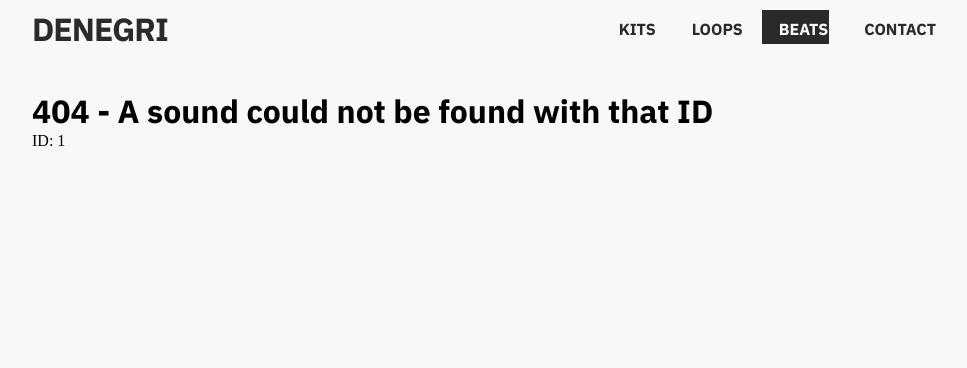
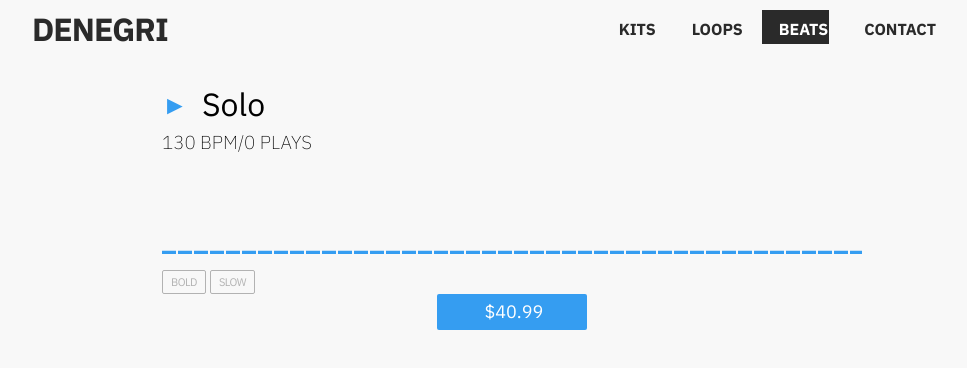
Before and after one commit to richpet9/beat-site, a React (Create React App) app in the folder frontend/: page /beats/1/solo in a window 1280 px wide. Before the commit this address had no page. Shown: the top 368 px of the page, without its empty margins (128-1095 px from the left). Built offline with nearby package versions, Linux system fonts and the light colour scheme.

Commit message:
real sound player

```diff
--- a/frontend/src/components/page_components/RolloverButton.js
+++ b/frontend/src/components/page_components/RolloverButton.js
@@ -9,26 +9,44 @@ class RolloverButton extends Component {
     super(props);
 
     this.state = {
-      beforeStyle: { top: 6 },
-      afterStyle: { top: 45 }
+      before: null,
+      after: null,
+      beforeStyle: { top: 6, left: null },
+      afterStyle: { top: 45, left: null }
     };
   }
 
+  componentDidMount() {
+    const before = document.getElementById('before').offsetWidth;
+    const after = document.getElementById('after').offsetWidth;
+    const button = document.getElementById('rollover-button').offsetWidth;
+
+    const beforeLeft = button / 2 - before / 2;
+    const afterLeft = button / 2 - after / 2;
+    this.setState({ before: beforeLeft, after: afterLeft, beforeStyle: { top: 6, left: beforeLeft }, afterStyle: { top: 45, left: afterLeft } });
+  }
+
   handleMouseOver() {
-    this.setState({ beforeStyle: { top: -45 }, afterStyle: { top: 6 } });
+    this.setState({ beforeStyle: { top: -45, left: this.state.before }, afterStyle: { top: 6, left: this.state.after } });
   }
 
   handleMouseOut() {
-    this.setState({ beforeStyle: { top: 6 }, afterStyle: { top: 45 } });
+    this.setState({ beforeStyle: { top: 6, left: this.state.before }, afterStyle: { top: 45, left: this.state.after } });
   }
 
   render() {
     return (
-      <Link to="" className="button rollover-button-container" onMouseOver={this.handleMouseOver.bind(this)} onMouseOut={this.handleMouseOut.bind(this)}>
-        <span className="rollover-before" style={this.state.beforeStyle}>
+      <Link
+        to={this.props.to}
+        id="rollover-button"
+        className="button rollover-button-container"
+        onMouseOver={this.handleMouseOver.bind(this)}
+        onMouseOut={this.handleMouseOut.bind(this)}
+      >
+        <span className="rollover-before" id="before" style={this.state.beforeStyle}>
           {this.props.before}
         </span>
-        <span className="rollover-after" style={this.state.afterStyle}>
+        <span className="rollover-after" id="after" style={this.state.afterStyle}>
           {this.props.after}
         </span>
       </Link>
--- a/frontend/src/components/page_components/SoundPlayer.js
+++ b/frontend/src/components/page_components/SoundPlayer.js
@@ -8,42 +8,44 @@ class SoundPlayer extends Component {
   constructor(props) {
     super(props);
 
+    //These are global variables for use in other methods
     this.analyser = null;
     this.canvas = null;
     this.ctx = null;
 
+    //Width is the width of the canvas, progress is for the bar
     this.state = {
-      width: null
+      width: null,
+      progress: 0
     };
 
     //Bind functions
     this.frameLoop = this.frameLoop.bind(this);
+    this.handleKeyPress = this.handleKeyPress.bind(this);
   }
 
+  //This method builds the source URL for the sound
   buildSourceUrl(soundInfo) {
     return '/api/preview/beats/' + soundInfo.id + '/' + soundInfo.name.replace(/ /g, '-').toLowerCase();
+    //return '/dev_sounds/ad-' + soundInfo.name.replace(/ /g, '-').toLowerCase() + '-p.mp3';
   }
 
+  //Whent he component mounts, handle pretty much everything
   componentDidMount() {
+    //First, set the width to the container's width
     this.setState({ width: document.getElementById('sound-player-container').scrollWidth });
 
+    //Get the audio element
     const audioEl = document.getElementById('audio');
-    const playButton = document.getElementById('play-button');
-
-    playButton.onclick = () => {
-      if (audioEl.paused) {
-        audioEl.play();
-      } else {
-        audioEl.pause();
-      }
-    };
 
     //Cross-platform enabling
     window.AudioContext = window.AudioContext || window.webkitAudioContext;
 
+    //Create an audio context and set global analyser
     const audioCtx = new window.AudioContext();
     this.analyser = audioCtx.createAnalyser();
 
+    //Set our other global variables
     this.canvas = document.getElementById('audio-canvas');
     this.ctx = this.canvas.getContext('2d');
 
@@ -54,35 +56,97 @@ class SoundPlayer extends Component {
 
     //Initialize the animation
     this.frameLoop();
+
+    //Some controls!
+    const playButton = document.getElementById('play-button');
+    const pauseButton = document.getElementById('pause-button');
+
+    playButton.onclick = () => {
+      this.playAudio(playButton, pauseButton, audioEl);
+    };
+
+    pauseButton.onclick = () => {
+      this.pauseAudio(playButton, pauseButton, audioEl);
+    };
+
+    //When we press any key ew it's so inefficient
+    document.body.addEventListener('keydown', this.handleKeyPress);
+    document.body.controls = { play: playButton, pause: pauseButton, audio: audioEl };
+
+    //Add a listener to update the progress
+    audioEl.addEventListener('timeupdate', () => {
+      //Update the progress
+      this.setState({ progress: (audioEl.currentTime / audioEl.duration) * 100 + '%' });
+    });
+
+    //Add a listener for clicking on the progress bar (seeking)
+    document.getElementById('progress-bar-container').addEventListener('click', e => {
+      const clickPos = (e.layerX - this.canvas.offsetLeft) / this.canvas.offsetWidth;
+      const clickTime = clickPos * audioEl.duration;
+      audioEl.currentTime = clickTime;
+    });
   }
 
+  //This method runs every frame (~60fps)
   frameLoop() {
     window.requestAnimationFrame(this.frameLoop);
 
+    //Create an array with the number of bins of the analyser
     let fArr = new Uint8Array(this.analyser.frequencyBinCount);
+    //Fill the array
     this.analyser.getByteFrequencyData(fArr);
 
+    //Clear the canvas, set bar color, set number of bars and width
     this.ctx.clearRect(0, 0, this.canvas.width, this.canvas.height);
     this.ctx.fillStyle = 'rgb(53, 157, 241)';
     const numBars = 50;
+    const barWidth = this.canvas.width / numBars;
 
+    //For every bar
     for (let i = 0; i < numBars; i++) {
-      const barWidth = this.canvas.width / numBars;
+      //Set the barX location
       const barX = (barWidth + 2) * i;
-      let barHeight;
-      if (i < 20) {
-        barHeight = -(fArr[i] / 2) - 5;
-      } else {
-        barHeight = -(fArr[i] / 2) - 5;
-      }
+      //Set bar height
+      const barHeight = -(fArr[i] / 2) - 5;
+      //Create the bar for this frame
       this.ctx.fillRect(barX, this.canvas.height, barWidth, barHeight);
     }
+  }
+
+  pauseAudio(playButton, pauseButton, audioEl) {
+    audioEl.pause();
+    playButton.style.display = 'inline-block';
+    pauseButton.style.display = 'none';
+  }
+
+  playAudio(playButton, pauseButton, audioEl) {
+    audioEl.play();
+    playButton.style.display = 'none';
+    pauseButton.style.display = 'inline-block';
+  }
+
+  handleKeyPress(e) {
+    //If we pressed space (32)
+    if (e.keyCode === 32) {
+      if (e.target.controls.audio.paused) {
+        this.playAudio(e.target.controls.play, e.target.controls.pause, e.target.controls.audio);
+      } else {
+        this.pauseAudio(e.target.controls.play, e.target.controls.pause, e.target.controls.audio);
+      }
+    }
+  }
+
+  componentWillUnmount() {
+    document.body.removeEventListener('keydown', this.handleKeyPress);
   }
 
   render() {
     return (
       <div id="sound-player-container">
         <canvas id="audio-canvas" width={this.state.width} />
+        <div id="progress-bar-container">
+          <div id="progress-bar" style={{ width: this.state.progress }} />
+        </div>
         <audio id="audio">
           <source src={this.buildSourceUrl(this.props.sound)} type="audio/mpeg" />
           Your browser does not support HTML5 audio.
--- a/frontend/src/components/pages/SoundPage.js
+++ b/frontend/src/components/pages/SoundPage.js
@@ -34,11 +34,12 @@ class BeatPage extends Component {
       const tagsSplit = this.soundInfo.tags.split(' ');
       return (
         <div id="sound-page-container">
-          <input type="button" className="button" id="play-button" value="&#9658;" />
+          <input type="button" className="button audio-control" id="play-button" value="&#9658;" />
+          <input type="button" className="button audio-control" id="pause-button" value="&#10074;&#10074;" />
           <h1 className="normal" id="sound-name">
             {this.soundInfo.name}
           </h1>
-          <h3 className="light">
+          <h3 className="light" id="sound-meta">
             {this.soundInfo.bpm} BPM/{this.soundInfo.plays} PLAYS
           </h3>
 
@@ -52,7 +53,7 @@ class BeatPage extends Component {
             ))}
           </div>
 
-          <RolloverButton before={'$' + this.soundInfo.price} after="Purchase" />
+          <RolloverButton before={'$' + this.soundInfo.price.toFixed(2)} after="Purchase" to="" />
         </div>
       );
     } else {
--- a/frontend/src/database.example.js
+++ b/frontend/src/database.example.js
@@ -1 +1,17 @@
-export const rows = [{ id: 0, name: 'Memorium', date_uploaded: '01/23/19', bpm: 136, price: 324.99, purchases: 0, plays: 0, tags: 'dark energy' }];
+export const rows = [
+  {
+    id: 0,
+    name: 'Memorium',
+    date_uploaded: '01/23/19',
+    bpm: 136,
+    price: 324.99,
+    purchases: 0,
+    plays: 0,
+    tags: 'dark energy'
+  },
+  { id: 1, name: 'Solo', date_uploaded: '01/23/19', bpm: 130, price: 40.99, purchases: 0, plays: 0, tags: 'bold slow' },
+  { id: 2, name: 'Vivid', date_uploaded: '01/23/19', bpm: 151, price: 75.0, purchases: 0, plays: 0, tags: 'fresh dreamy' },
+  { id: 3, name: 'Ufo', date_uploaded: '01/23/19', bpm: 130, price: 88.99, purchases: 0, plays: 0, tags: 'low muted' },
+  { id: 4, name: 'Stargazer', date_uploaded: '01/23/19', bpm: 130, price: 75.0, purchases: 0, plays: 0, tags: 'fresh energy' },
+  { id: 5, name: 'The Fallen', date_uploaded: '01/23/19', bpm: 135, price: 100.0, purchases: 0, plays: 0, tags: 'trap drums' }
+];
--- a/frontend/src/styles/SoundPage.scss
+++ b/frontend/src/styles/SoundPage.scss
@@ -5,52 +5,35 @@
   width: 75%;
   min-width: 450px;
   max-width: 700px;
+  position: relative;
+  overflow: auto;
 
   #sound-name {
     display: inline-block;
+    position: absolute;
+    left: 40px;
+    top: -7px;
   }
 
-  #play-button {
+  .audio-control {
     display: inline-block;
     padding: 0;
     color: $highlight;
     font-size: 26px;
     margin-right: 10px;
     background: none;
+    position: absolute;
+    left: 0;
   }
 
-  .purchase-button-container {
-    width: 18%;
-    min-width: 120px;
-    max-width: 200px;
-    margin: 0 auto;
-    text-align: center;
-    position: relative;
+  #pause-button {
+    position: absolute;
+    top: -3px;
+    left: -3px;
+    display: none;
+  }
 
-    .purchase-button {
-      display: block;
-      width: 100%;
-      font-size: 16px;
-      padding: 8px 32px;
-    }
-
-    .hover-text {
-      display: block;
-      font-family: $IBM;
-      color: $white;
-      position: absolute;
-      text-align: center;
-      width: 100%;
-    }
-
-    .purchase-button:hover,
-    .hover-text:hover + .purchase-button {
-      color: $darkHighlight;
-    }
-
-    .hover-text:hover,
-    .purchase-button:hover ~ .hover-text {
-      transform: translateY(-27px);
-    }
+  #sound-meta {
+    margin-top: 40px;
   }
 }
--- a/frontend/src/styles/SoundPlayer.scss
+++ b/frontend/src/styles/SoundPlayer.scss
@@ -3,16 +3,7 @@
 #sound-player-container {
   width: 100%;
   padding-bottom: 16px;
-
-  #play-button {
-    width: 50px;
-    height: 50px;
-    border-radius: 25px;
-    font-size: 18px;
-    color: $highlight;
-    background: none;
-    border: 2px solid $highlight;
-  }
+  position: relative;
 
   #audio-canvas {
     display: block;
@@ -24,4 +15,20 @@
     display: block;
     width: 100%;
   }
+
+  #progress-bar-container {
+    position: absolute;
+    width: 100%;
+    height: 100px;
+    top: 0;
+  }
+
+  #progress-bar {
+    width: 0;
+    height: 100px;
+    background: rgba($color: $white, $alpha: 0.5);
+    position: absolute;
+    top: 0;
+    transition: width 0.2s;
+  }
 }
```
Also changed, not shown: 1 other file (tests, documents, lock files or other folders).
